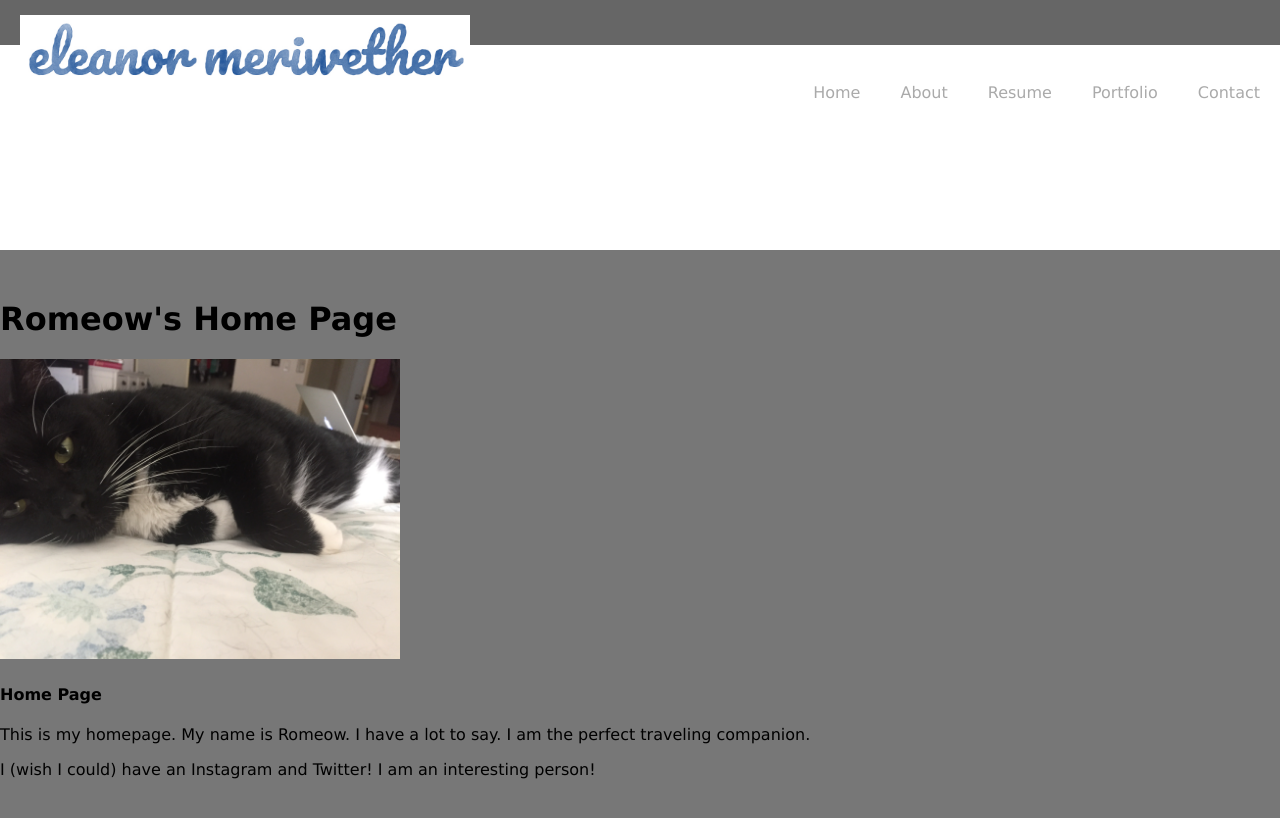
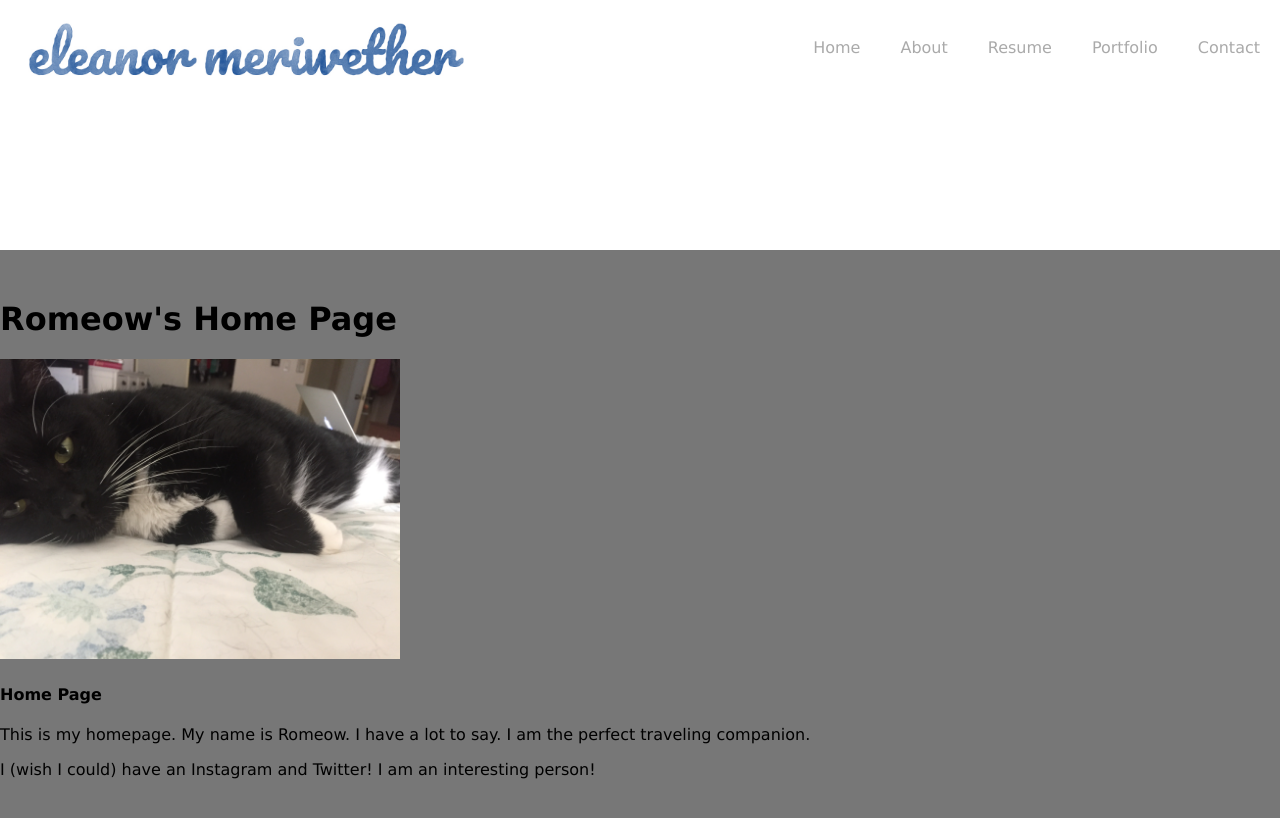
Before and after one commit to emeriwether/emeriwether.github.io, a Jekyll site: the page built from index.html, in a window 1280 px wide. Shown: the top 818 px of the page. Built offline with Jekyll 4.4.1, drawn with Linux system fonts in a browser that asks for light colours.

Commit message:
removed top navbar padding

```diff
--- a/css/styles.css
+++ b/css/styles.css
@@ -40,7 +40,7 @@ header a.logo span {
 nav {
     background-color: rgba(0,0,0,.6);
     position: relative;
-    padding: 45px 0px 0px 180px;
+    padding: 0px 0px 0px 180px;
 }
 
 #topNav {
```
